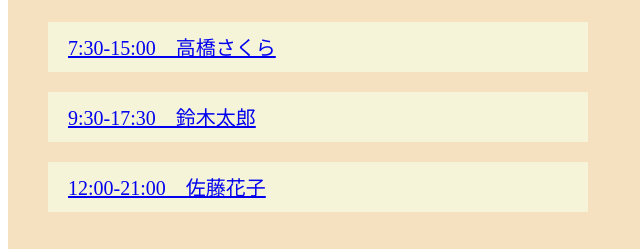
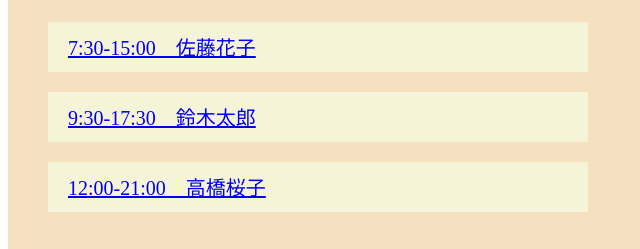
Before and after one commit to nitonanae/kintai, a plain HTML site: page index.html in a window 1280 px wide. Shown: the part 220-469 px from the top of the page, 0-640 px from the left. Drawn offline with Linux system fonts and the light colour scheme.

Commit message:
Update index.html

```diff
--- a/index.html
+++ b/index.html
@@ -23,9 +23,9 @@
       <h3>本日のシフト</h3>
      <!--出勤者と出勤時間が表示される-->
        <ul>
-         <li><p><a href="https://nitonanae.github.io/kintai2/"> 7:30-15:00　高橋さくら</a></p></li>
+         <li><p><a href="https://nitonanae.github.io/kintai2/"> 7:30-15:00　佐藤花子</a></p></li>
          <li><p><a href="https://nitonanae.github.io/kintai2/"> 9:30-17:30　鈴木太郎</a></p></li>
-         <li><p><a href="https://nitonanae.github.io/kintai2/">12:00-21:00　佐藤花子</a></p></li>
+         <li><p><a href="https://nitonanae.github.io/kintai2/">12:00-21:00　高橋桜子</a></p></li>
        </ul>
     </div>
 
```
